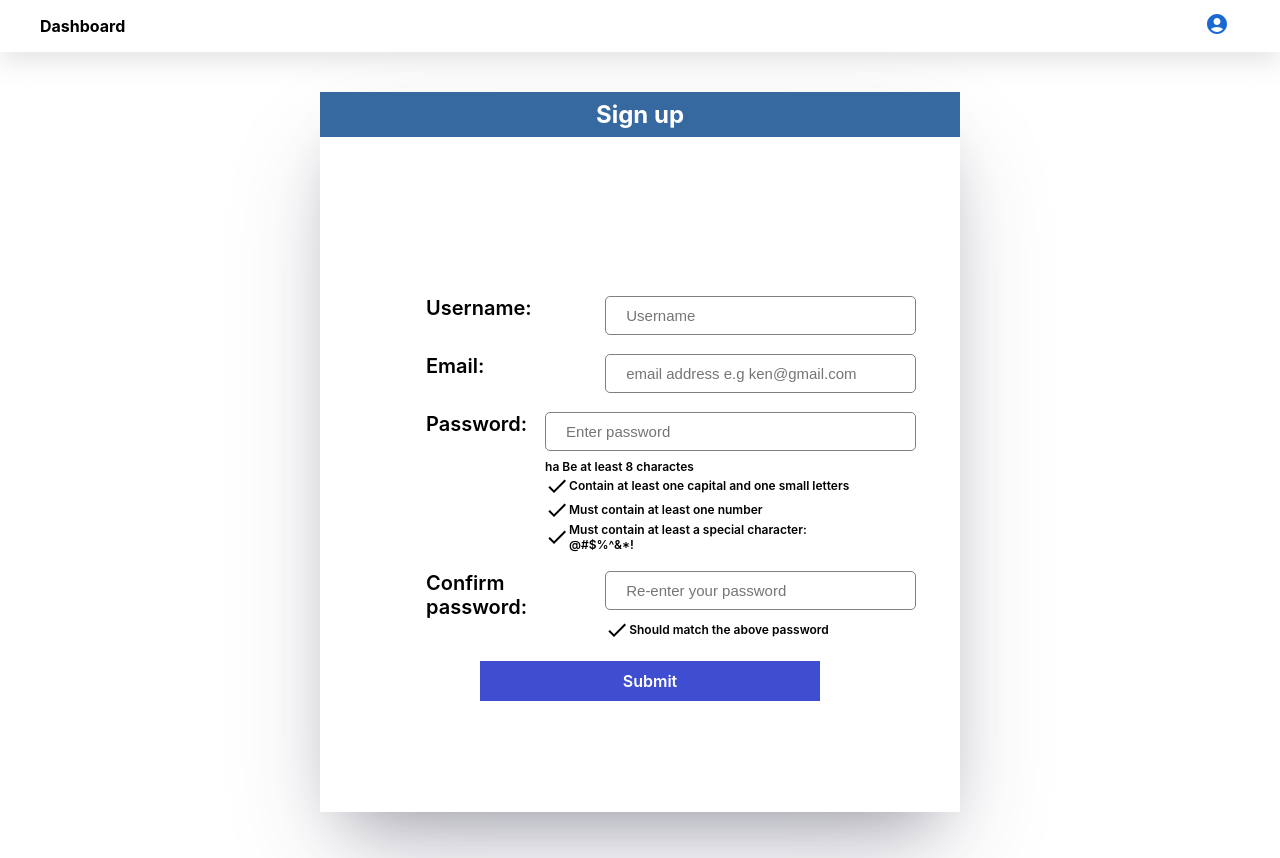
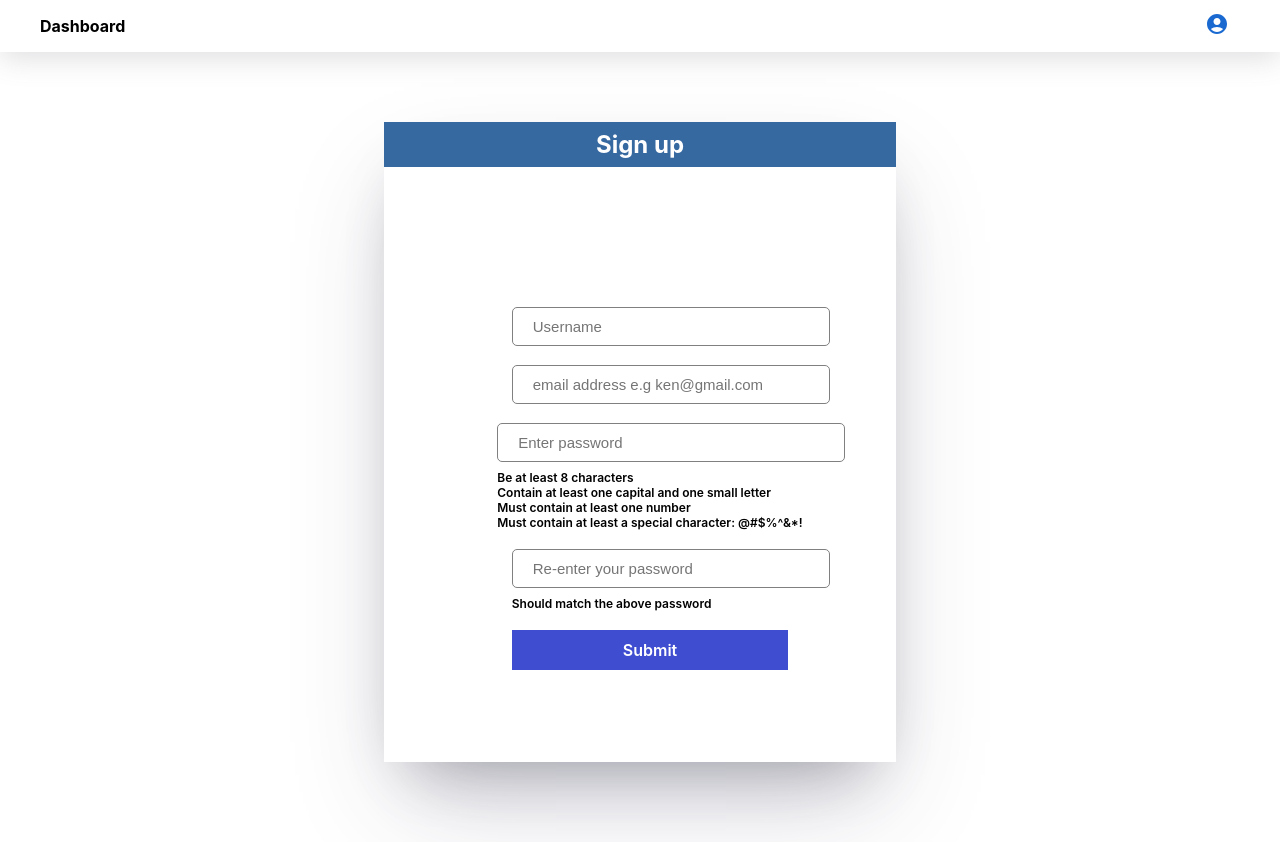
Before and after one commit to kenwekesa/reacthack, a React (Create React App) app: page / in a window 1280 px wide. Built offline with nearby package versions, Linux system fonts and the light colour scheme.

Commit message:
Done with signup page

```diff
--- a/src/pages/signup/Signup.jsx
+++ b/src/pages/signup/Signup.jsx
@@ -7,15 +7,33 @@ import './signup.scss'
 
 function Signup() {
     const [password, setPassword] = useState("")
+    const [confirmpass, setConfirmpass] = useState("")
+    const [containsSpecial, setContainespecial] = useState(false)
+    const [containsCaps, setContainsCaps] = useState(false)
+    const [atleastEightcharacters, setAtleasteightcharacters] = useState(false)
     const [containsnumber, setContainsnumber] = useState(false)
+    const [passwordMatches, setPasswordmatches] = useState(false)
+
+    var special_characters = /[!@#$%^&*()_+\-=\[\]{};':"\\|,.<>\/?]+/;
 
 
     useEffect(() => {
             setContainsnumber(/\d/.test(password))
+            setContainsCaps(/[A-Z]/.test(password) && /[a-z]/.test(password))
+            setContainespecial(special_characters.test(password))
+
+                setAtleasteightcharacters(password.length>=8)
+
             console.log(password);
             console.log(containsnumber)
 
     }, [password]);
+
+    useEffect(() => {
+
+            setPasswordmatches(password!=0 && password==confirmpass)
+
+            }, [confirmpass]);
 
   return (
   <div className="signup">
@@ -28,19 +46,19 @@ function Signup() {
         </div>
         <div className="form_body">
             <div className="form_field">
-                <span className="label">Username:</span>
+
                 <div className="username_div">
                 <input type='text' placeholder='Username' className='input'/>
                 </div>
             </div>
             <div className="form_field">
-                <span className="label">Email:</span>
+
                 <div className="email_div">
                 <input type='text' placeholder='email address e.g ken@gmail.com' className='input'/>
                 </div>
             </div>
             <div className="form_field">
-                <span className="label">Password:</span>
+
                 <div className='pass_div'>
                     <input type='password'
                     placeholder='Enter password'
@@ -57,19 +75,23 @@ function Signup() {
                         />
 
                      <div className="pass_requirements">
-                         <span>{containsnumber? <DoneIcon />: "ha"}{password}{containsnumber} Be at least 8 charactes</span>
-                        <span><DoneIcon />Contain at least one capital and one small letters</span>
-                        <span><DoneIcon />Must contain at least one number</span>
-                        <span><DoneIcon />Must contain at least a special character: @#$%^&*!</span>
+                         <span style={{ color: atleastEightcharacters ? "green" : "" }}>{atleastEightcharacters && <DoneIcon />} Be at least 8 characters</span>
+                        <span style={{ color: containsCaps ? "green" : "" }}>{containsCaps && <DoneIcon />}Contain at least one capital and one small letter</span>
+                        <span style={{ color: containsnumber ? "green" : "" }}>{containsnumber? <DoneIcon />:""} Must contain at least one number</span>
+                        <span style={{ color: containsSpecial ? "green" : "" }}>{containsSpecial? <DoneIcon />:""} Must contain at least a special character: @#$%^&*!</span>
                      </div>
                     </div>
             </div>
             <div className="form_field">
-                <span className="label">Confirm password:</span>
+
                 <div className='pass_div'>
-                <input type='password' placeholder='Re-enter your password' className='input' />
+                <input type='password'
+                placeholder='Re-enter your password'
+                className='input'
+                onChange={e=>{setConfirmpass(e.target.value)}}
+                />
                 <div className="pass_requirements">
-                        <span><DoneIcon />Should match the above password</span>
+                        <span style={{ color: passwordMatches ? "green" : "" }}>{passwordMatches && <DoneIcon />}Should match the above password</span>
                      </div>
                 </div>
             </div>
--- a/src/pages/signup/signup.scss
+++ b/src/pages/signup/signup.scss
@@ -7,6 +7,7 @@
     {
         width: 100%;
         height: 100vh;
+        margin-top: -10px;
         display: flex;
         justify-content: center;
         align-items: center;
@@ -14,8 +15,8 @@
 
         .signup_form
         {
-            width: 50%;
-            height: 90%;
+            width: 40%;
+            height: 80%;
             box-shadow: rgba(255, 255, 255, 0.1) 0px 1px 1px 0px inset, rgba(50, 50, 93, 0.25) 0px 50px 100px -20px, rgba(0, 0, 0, 0.3) 0px 30px 60px -30px;
         .form_head
         {
@@ -45,8 +46,8 @@
                 display: flex;
                 gap: 18px;
                 font-size: 20px;
-                width: 70%;
-                justify-content: space-between;
+                width: 90%;
+                justify-content: center;
 
 
                 span
```
